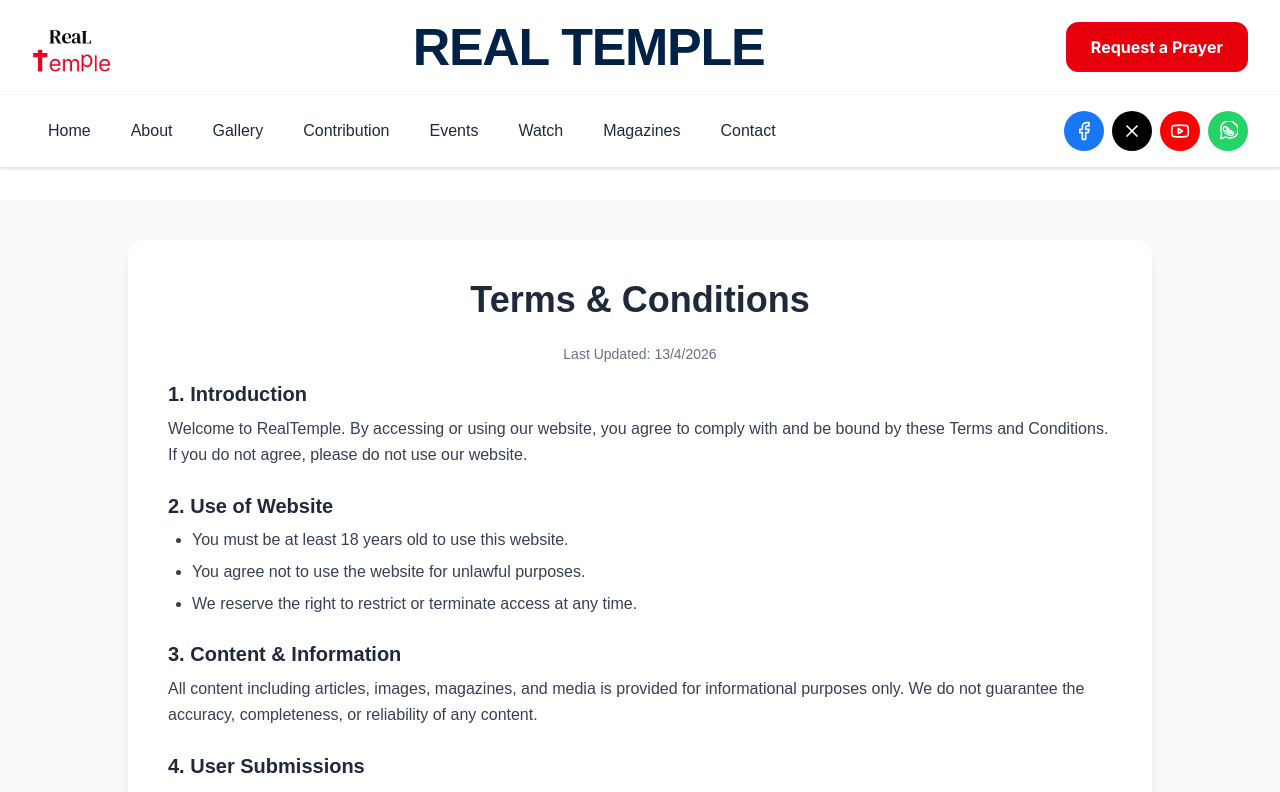
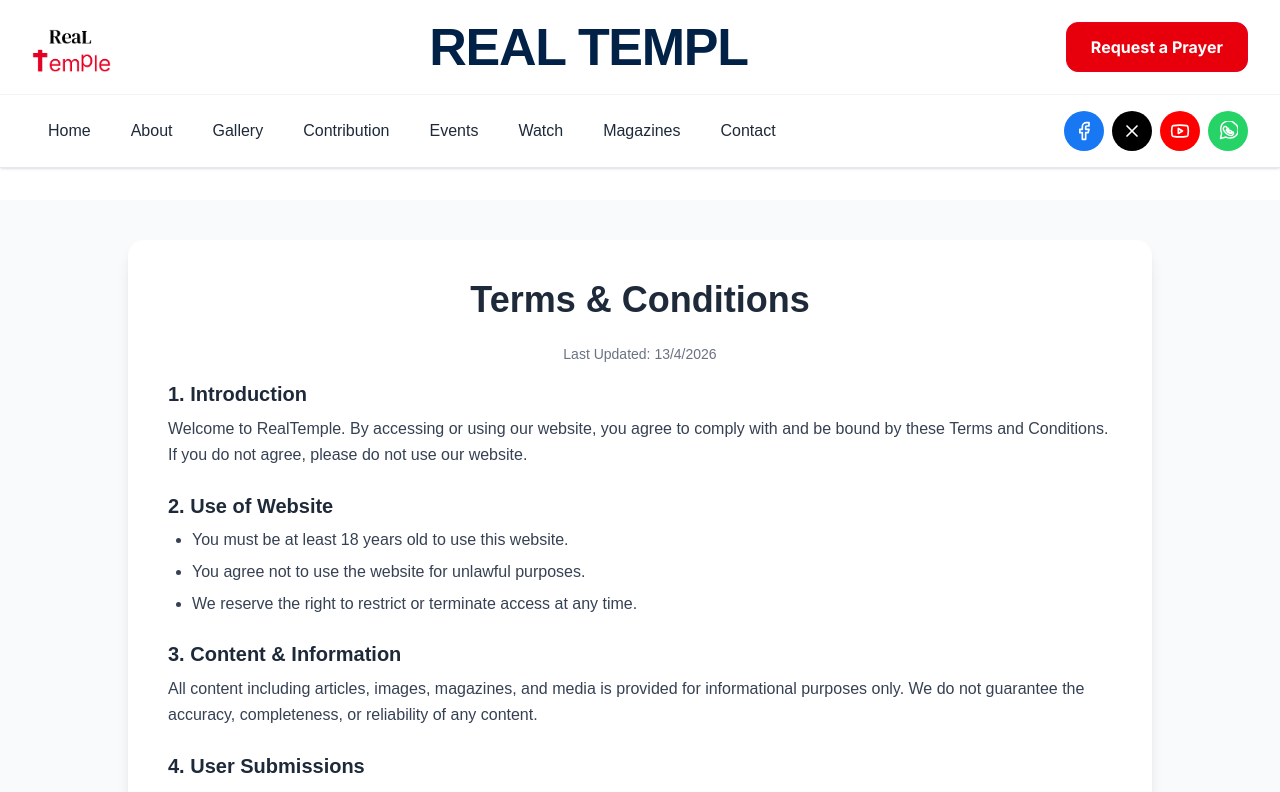
Before and after one commit to varalakshmi-ngs/real, a Next.js app in the folder frontend/: page /terms in a window 1280 px wide. Shown: the top 792 px of the page. Built offline with nearby package versions, Linux system fonts and the light colour scheme; a web font is replaced by a local one.

Commit message:
Server Issues

```diff
--- a/frontend/app/layout/Header.jsx
+++ b/frontend/app/layout/Header.jsx
@@ -70,7 +70,7 @@ export default function Header() {
           </Link>
 
           <h1 className="font-black tracking-tight text-[12px] xs:text-[16px] sm:text-[32px] md:text-[42px] lg:text-[52px] text-[#022147] uppercase text-center flex-grow px-2">
-            Real Temple
+            Real Templ
           </h1>
 
           <MainBtn
```
